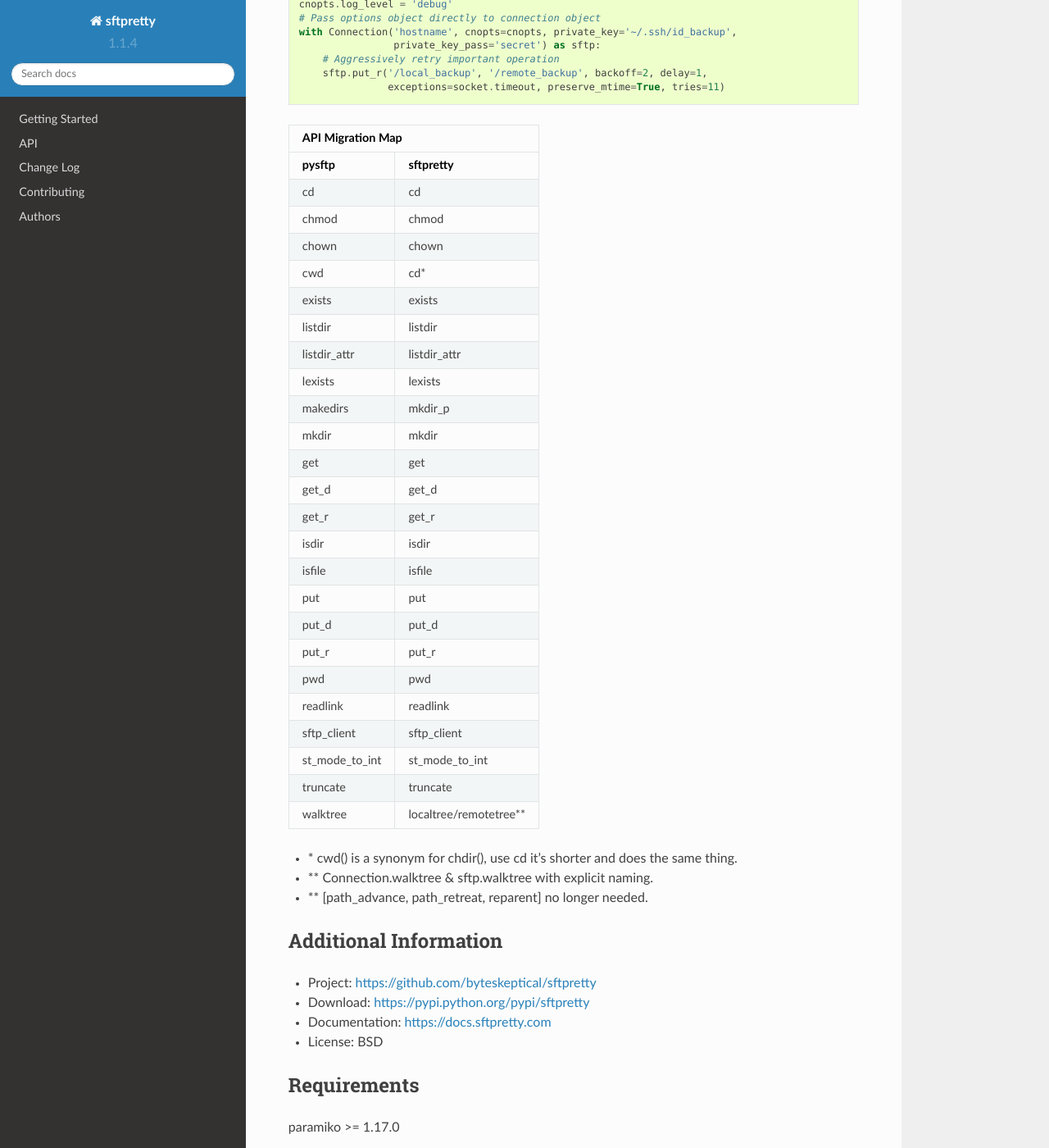
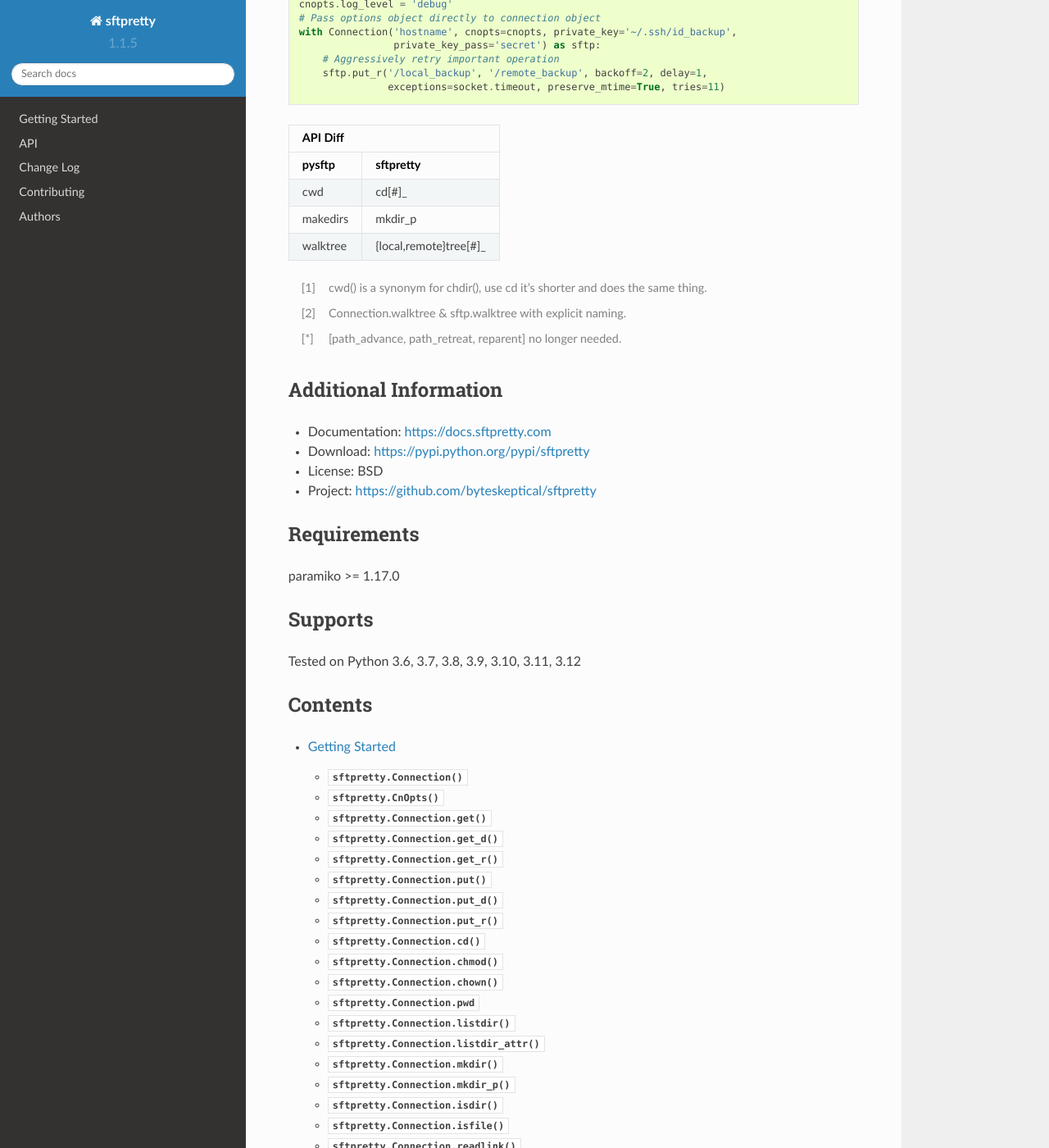
Before and after one commit to byteskeptical/sftpretty, a Sphinx documentation site: the page built from docs/index.rst, in a window 1280 px wide and 1400 px high, scrolled down 1914 px. Shown: the whole window at 82% size. Built offline with Sphinx 7.4.7 and the Read the Docs theme 2.0.0, drawn with Linux system fonts in a browser that asks for light colours; some of the changed text lies outside the part shown.

```diff
--- a/docs/conf.py
+++ b/docs/conf.py
@@ -54,9 +54,9 @@ copyright = u'2020, byteskeptical'
 # built documents.
 #
 # The short X.Y version.
-version = '1.1.4'
+version = '1.1.5'
 # The full version, including alpha/beta/rc tags.
-release = '1.1.4'
+release = '1.1.5'
 
 # The language for content autogenerated by Sphinx. Refer to documentation
 # for a list of supported languages.
--- a/docs/index.rst
+++ b/docs/index.rst
@@ -108,70 +108,28 @@ Example
 
 
 +-------------------+--------------------------+
-|               API Migration Map              |
+|                    API Diff                  |
 +-------------------+--------------------------+
 |      pysftp       |        sftpretty         |
 +===================+==========================+
-|        cd         |            cd            |
-+-------------------+--------------------------+
-|       chmod       |          chmod           |
-+-------------------+--------------------------+
-|       chown       |          chown           |
-+-------------------+--------------------------+
-|        cwd        |           cd\*           |
-+-------------------+--------------------------+
-|      exists       |          exists          |
-+-------------------+--------------------------+
-|      listdir      |         listdir          |
-+-------------------+--------------------------+
-|   listdir\_attr   |      listdir\_attr       |
-+-------------------+--------------------------+
-|      lexists      |         lexists          |
+|        cwd        |         cd[\#]\_         |
 +-------------------+--------------------------+
 |     makedirs      |         mkdir\_p         |
 +-------------------+--------------------------+
-|       mkdir       |          mkdir           |
-+-------------------+--------------------------+
-|        get        |           get            |
-+-------------------+--------------------------+
-|      get\_d       |          get\_d          |
-+-------------------+--------------------------+
-|      get\_r       |          get\_r          |
-+-------------------+--------------------------+
-|       isdir       |          isdir           |
-+-------------------+--------------------------+
-|      isfile       |          isfile          |
-+-------------------+--------------------------+
-|        put        |           put            |
-+-------------------+--------------------------+
-|      put\_d       |          put\_d          |
-+-------------------+--------------------------+
-|      put\_r       |          put\_r          |
-+-------------------+--------------------------+
-|        pwd        |           pwd            |
-+-------------------+--------------------------+
-|     readlink      |         readlink         |
-+-------------------+--------------------------+
-|   sftp\_client    |       sftp\_client       |
-+-------------------+--------------------------+
-| st\_mode\_to\_int |    st\_mode\_to\_int     |
-+-------------------+--------------------------+
-|     truncate      |         truncate         |
-+-------------------+--------------------------+
-|     walktree      | localtree/remotetree\*\* |
+|     walktree      | {local,remote}tree[\#]\_ |
 +-------------------+--------------------------+
 
-* \* cwd() is a synonym for chdir(), use cd it's shorter and does the same thing.
-* \*\* Connection.walktree & sftp.walktree with explicit naming.
-* \*\* [path_advance, path_retreat, reparent] no longer needed.
+.. [#] cwd() is a synonym for chdir(), use cd it's shorter and does the same thing.
+.. [#] Connection.walktree & sftp.walktree with explicit naming.
+.. [*] [path_advance, path_retreat, reparent] no longer needed.
 
 
 Additional Information
 ----------------------
+* Documentation: https://docs.sftpretty.com
+* Download: https://pypi.python.org/pypi/sftpretty
+* License: BSD
 * Project: https://github.com/byteskeptical/sftpretty
-* Download: https://pypi.python.org/pypi/sftpretty
-* Documentation: https://docs.sftpretty.com
-* License: BSD
 
 Requirements
 ------------
```
Also changed, not shown: README.rst (+9 -51 lines), docs/changes.rst (+11 -5 lines), pyproject.toml (+62 -16 lines), requirements-dev.txt (deleted, +0 -11 lines), 1 other file.
